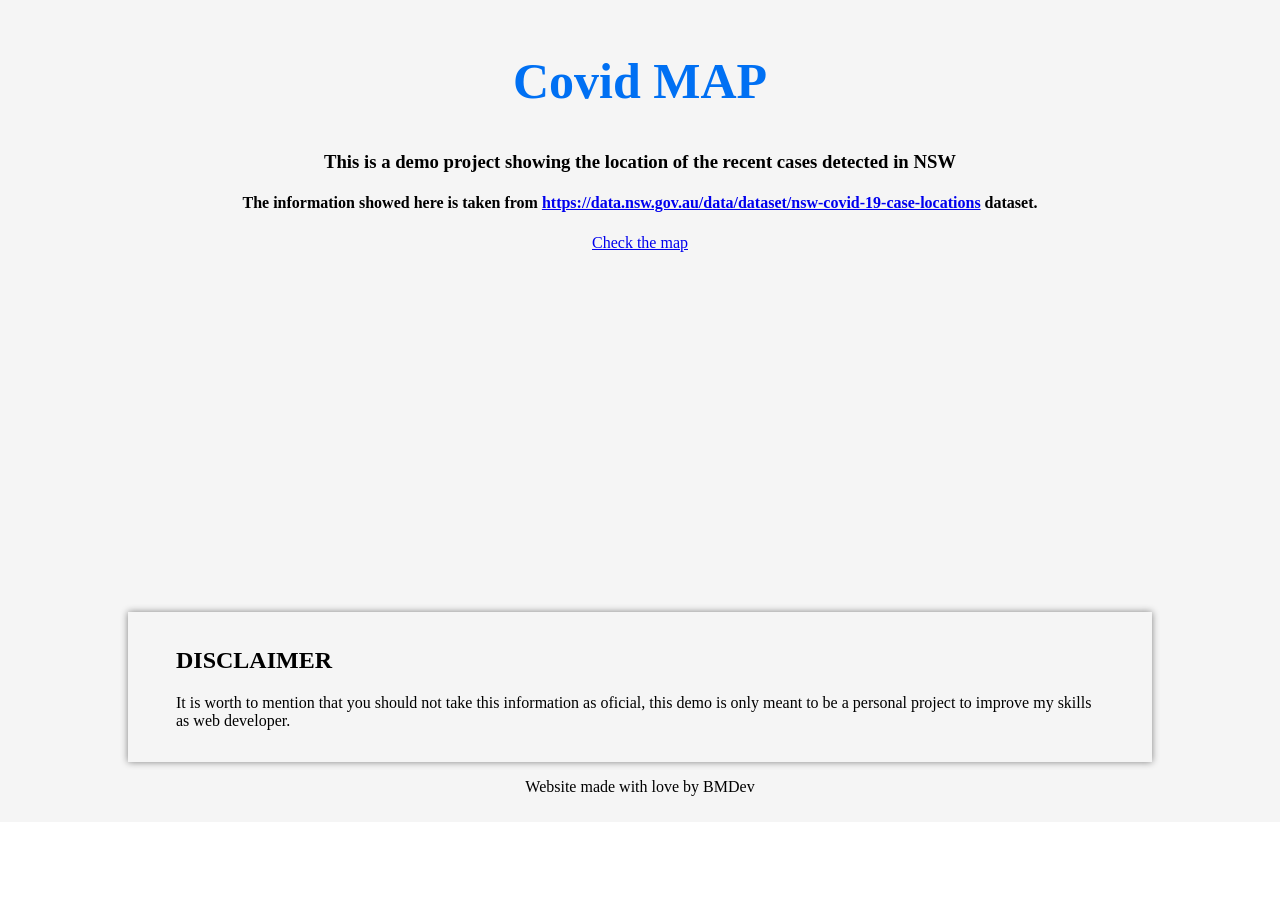
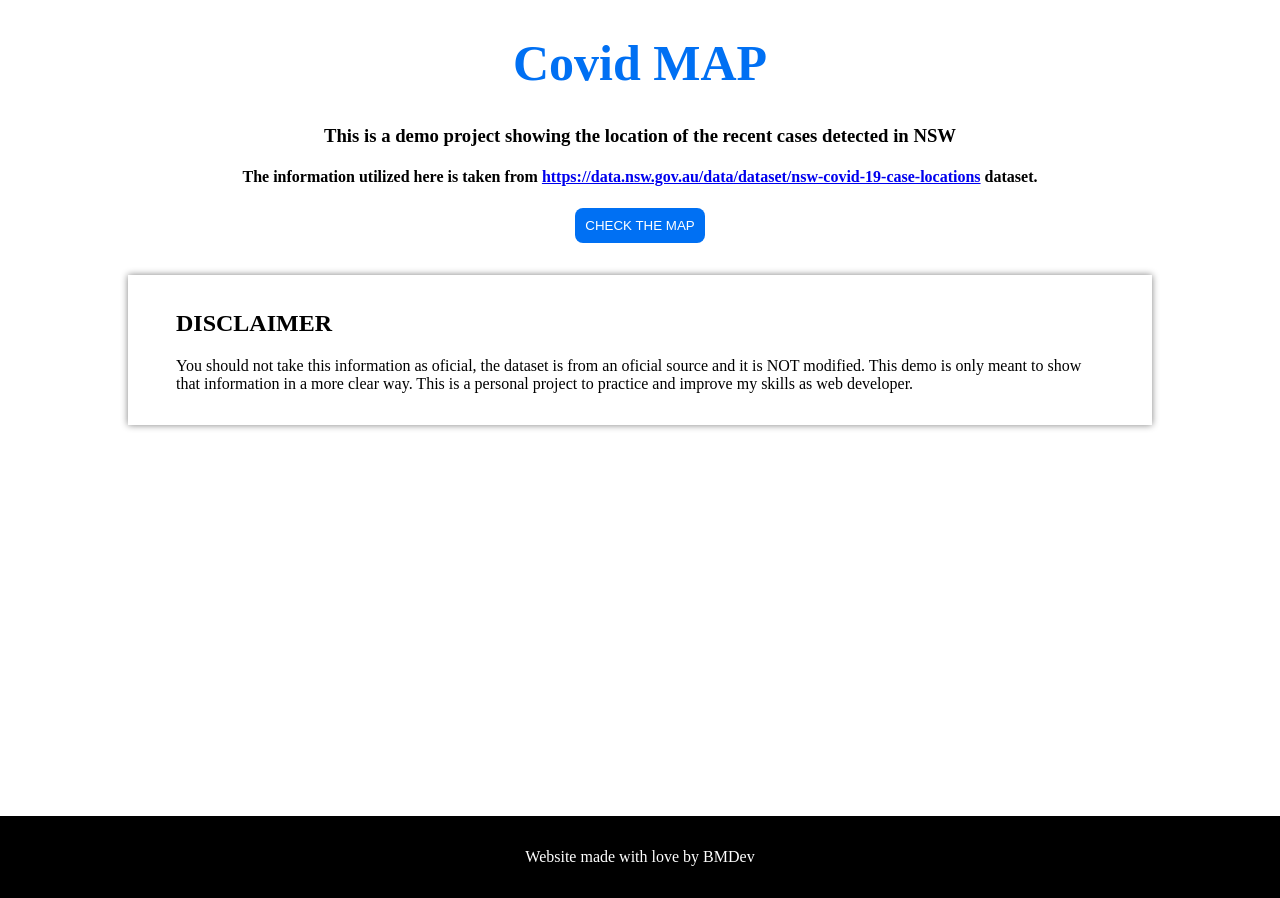
Before and after one commit to moonbe77/covid_map, a Next.js app: page / in a window 1280 px wide. Before the commit the page ends 822 px from the top, so only its background shows below. Built offline with nearby package versions, Linux system fonts and the light colour scheme.

Commit message:
index styled, locations in table

```diff
--- a/components/layout/Layout.js
+++ b/components/layout/Layout.js
@@ -2,20 +2,23 @@ import styled from 'styled-components';
 
 const MainContainer = styled.main`
   display: block;
-  margin: 0 auto;
-  padding: 10px;
-  background-color: whitesmoke;
+  background-color: white;
+  min-height: calc(100vh - 50px);
 `;
 const Footer = styled.footer`
+  padding: 1rem 0;
+  margin-top: 2rem;
+  background-color: black;
+  color: #fff;
   text-align: center;
 `;
 export default function Layout({ children }) {
   return (
-    <MainContainer>
-      <section>{children}</section>
+    <>
+      <MainContainer>{children}</MainContainer>
       <Footer>
         <p>Website made with love by BMDev</p>
       </Footer>
-    </MainContainer>
+    </>
   );
 }
--- a/pages/_app.js
+++ b/pages/_app.js
@@ -17,6 +17,7 @@ const GlobalStyle = createGlobalStyle`
 const theme = {
   colors: {
     primary: '#0070f3',
+    primaryDarker: '#6060aa',
   },
 };
 
--- a/pages/index.js
+++ b/pages/index.js
@@ -1,13 +1,24 @@
 import styled from 'styled-components';
 import Link from 'next/link';
 
+const Header = styled.header`
+  position: relative;
+  /* border: 1px solid red; */
+`;
 const Hero = styled.div`
   text-align: center;
-  height: 70vh;
+  /* height: 50vh; */
+  display: block;
+  margin-bottom: 2rem;
 `;
 const Title = styled.h1`
   font-size: 50px;
   color: ${({ theme }) => theme.colors.primary};
+`;
+const Main = styled.main`
+  display: block;
+  position: relative;
+  /* border: 1px solid red; */
 `;
 const Disclaimer = styled.div`
   box-shadow: 0 0 7px 0 gray;
@@ -15,10 +26,26 @@ const Disclaimer = styled.div`
   width: 80vw;
   padding: 1rem 3rem;
 `;
+const Button = styled.button`
+  background-color: ${(props) => props.theme.colors.primary};
+  border-radius: 8px;
+  border: none;
+  color: white;
+  cursor: pointer;
+  padding: 10px;
+  text-transform: uppercase;
+
+  :hover,
+  :focus {
+    background-color: ${(props) => props.theme.colors.primaryDarker};
+    border: none;
+  }
+`;
 
 export default function Home() {
   return (
     <>
+      <Header>
         <Hero>
           <Title>Covid MAP</Title>
           <h3>
@@ -26,26 +53,28 @@ export default function Home() {
             detected in NSW
           </h3>
           <h4>
-          The information showed here is taken from{' '}
+            The information utilized here is taken from{' '}
             <a href="https://data.nsw.gov.au/data/dataset/nsw-covid-19-case-locations">
               https://data.nsw.gov.au/data/dataset/nsw-covid-19-case-locations
             </a>{' '}
             dataset.
           </h4>
           <Link href="/map">
-          <a>Check the map</a>
+            <Button>Check the map</Button>
           </Link>
         </Hero>
+      </Header>
+      <Main>
         <Disclaimer>
           <h2>DISCLAIMER</h2>
           <p>
-          It is worth to mention that you should not take this information as
-          oficial, this demo is only meant to be a personal project to improve
-          my skills as web developer.
+            You should not take this information as oficial, the dataset is from
+            an oficial source and it is NOT modified. This demo is only meant to
+            show that information in a more clear way. This is a personal
+            project to practice and improve my skills as web developer.
           </p>
         </Disclaimer>
-      <main />
-
+      </Main>
     </>
   );
 }
```
Also changed, not shown: components/Snapshot.js (+25 -5 lines), pages/map.js (+70 -16 lines). Lines whose indentation alone changed are shown as unchanged.
